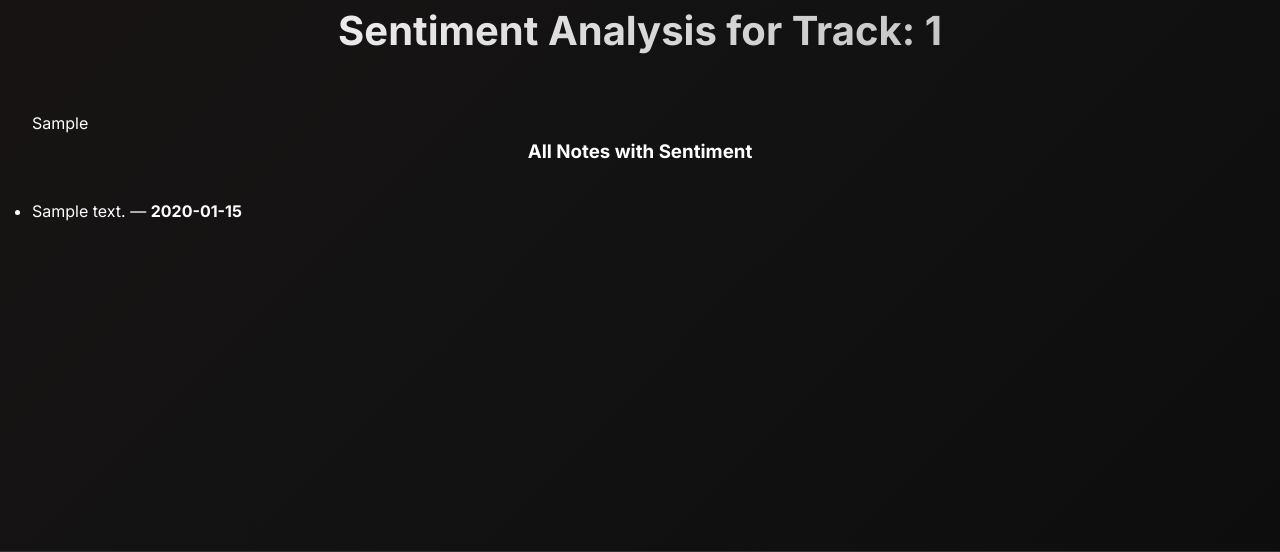
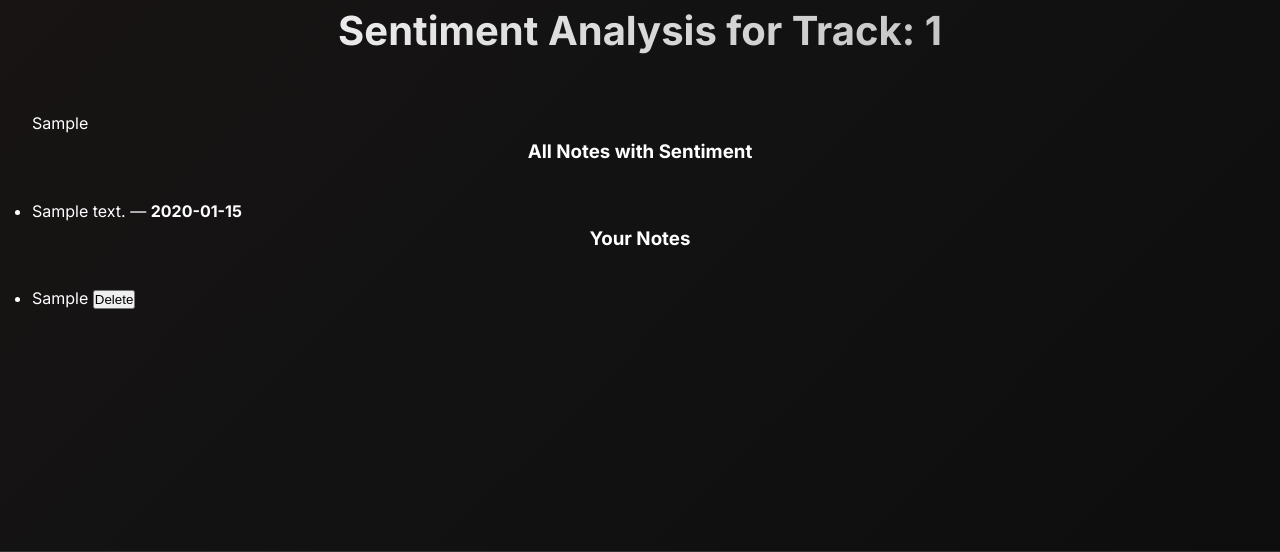
Before and after one commit to CODECZERO/SpotifyNotesTrack, a Django app: template spotifyNotes/playlist/templates/dashboard/track_notes_analysis.html in a window 1280 px wide. Shown: the part 164-716 px from the top of the page. Run offline with Django 4.2, Linux system fonts and the light colour scheme; the template is opened without the code that fills it: most values are stand-ins (such as "Sample title", 1, 10 or a date in 2020).

Commit message:
added notes in frontend

```diff
--- a/spotifyNotes/playlist/templates/dashboard/track_notes_analysis.html
+++ b/spotifyNotes/playlist/templates/dashboard/track_notes_analysis.html
@@ -17,4 +17,19 @@
     {% endfor %}
 </ul>
 
+<h3>Your Notes</h3>
+<ul>
+    {% for note in notes %}
+        <li>{{ note.3 }} <!-- notesText column -->
+            <form method="post" action="{% url 'playlist:remove_note' track_id=track_id %}" style="display:inline;">
+                {% csrf_token %}
+                <input type="hidden" name="track_id" value="{{ track_id }}">
+                <button type="submit">Delete</button>
+            </form>
+        </li>
+    {% empty %}
+        <li>No notes yet.</li>
+    {% endfor %}
+</ul>
+
 {% endblock %}
--- a/spotifyNotes/playlist/views.py
+++ b/spotifyNotes/playlist/views.py
@@ -18,6 +18,7 @@ def track_notes_analysis(request, track_id):
         chart_html = plot_sentiment_distribution(sentiment_counts)
 
         return render(request, "dashboard/track_notes_analysis.html", {
+            "notes": notes,
             "chart_html": chart_html,
             "analyzed_notes": analyzed_notes,
             "track_id": track_id
```
